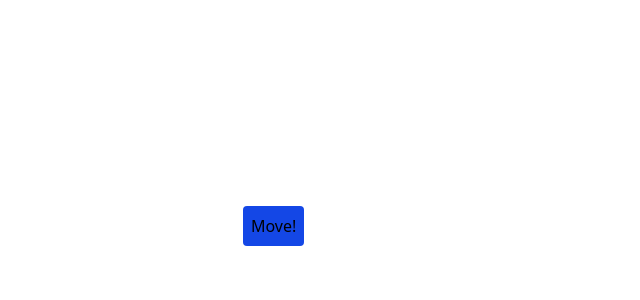
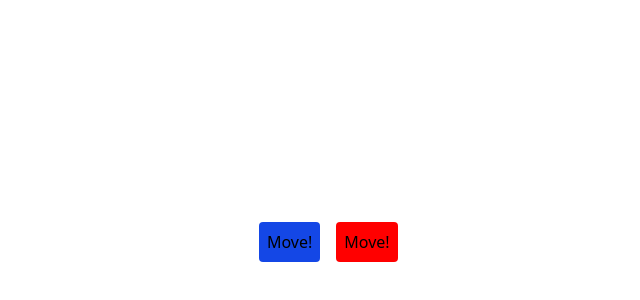
Before and after one commit to tjay1760/framer-motion-trials, a React (Vite) app: page / in a window 1280 px wide. Shown: the part 34-334 px from the top of the page, without its empty margins (237-877 px from the left). Built offline with nearby package versions, Linux system fonts and the light colour scheme.

Commit message:
motion config

```diff
--- a/src/Guestures.jsx
+++ b/src/Guestures.jsx
@@ -1,15 +1,27 @@
 import React from "react";
-import { motion } from "motion/react";
+import { motion, MotionConfig } from "motion/react";
 
 const Guestures = () => {
   return (
-    <div className="min-h-80 min-w-80">
-      <motion.button className="rounded p-2 bg-blue-700"
+    <div className="min-h-80 min-w-80 ">
+      <MotionConfig transition={{ duration: 0.1, ease: "easeInOut" }}>
+      <motion.button className="rounded p-2 bg-blue-700 m-4"
       whileHover={{ scale: 1.1 }}
-      whileTap={{ scale: 0.9 }}
+      whileTap={{ scale: 0.9, rotate: 20 }}
+
       >
         Move!
       </motion.button>
+      <motion.button className="rounded p-2 bg-blue-700"
+      whileHover={{ scale: 1.1 }}
+      whileTap={{ scale: 0.9, rotate: 20 }}
+
+      style={{ backgroundColor:'red'}}
+      >
+        Move!
+      </motion.button>
+      </MotionConfig>
+
     </div>
   );
 };
```
